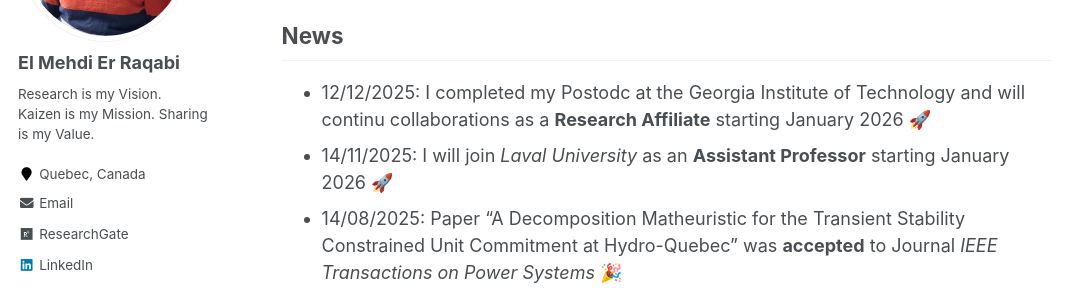
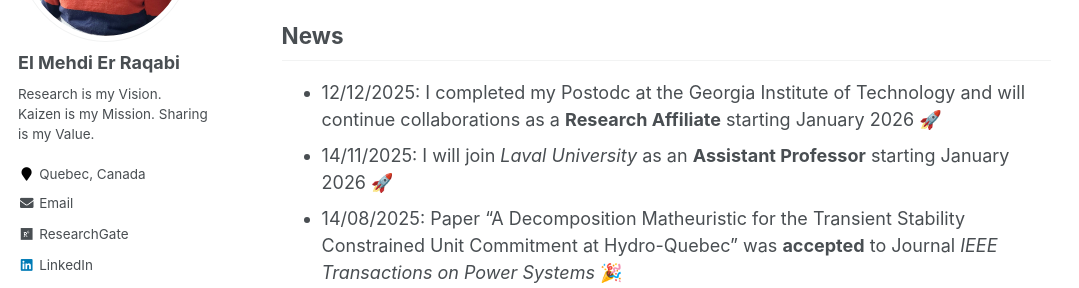
Before and after one commit to RqbMedi/rqbmedi.github.io, a Jekyll site: the page built from _pages/about.md, in a window 1280 px wide and 900 px high, scrolled down 1216 px. Shown: the part 178-466 px from the top of the window, without its empty margins (0-1079 px from the left). Built offline with Jekyll 4.4.1, drawn with Linux system fonts in a browser that asks for light colours; some web fonts are replaced.

Commit message:
Update about.md

```diff
--- a/_pages/about.md
+++ b/_pages/about.md
@@ -30,7 +30,7 @@ My Curriculum Vitae can be found [here](http://rqbmedi.github.io/files/CV.pdf).
 
 News
 ------
-- 12/12/2025: I completed my Postodc at the Georgia Institute of Technology and will continu collaborations as a **Research Affiliate** starting January 2026 🚀
+- 12/12/2025: I completed my Postodc at the Georgia Institute of Technology and will continue collaborations as a **Research Affiliate** starting January 2026 🚀
 - 14/11/2025: I will join *Laval University* as an **Assistant Professor** starting January 2026 🚀
 - 14/08/2025: Paper "A Decomposition Matheuristic for the Transient Stability Constrained Unit Commitment at Hydro-Quebec" was **accepted** to Journal *IEEE Transactions on Power Systems* 🎉
 - 24/04/2025: I was **awarded** the GERAD 2024 Best Thesis Competition at GERAD 🎉
```
